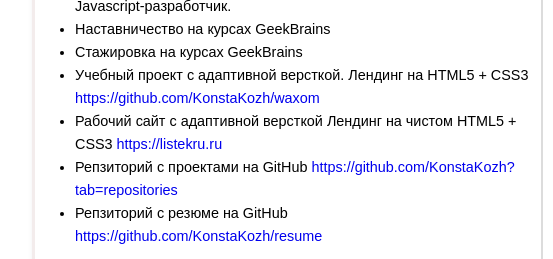
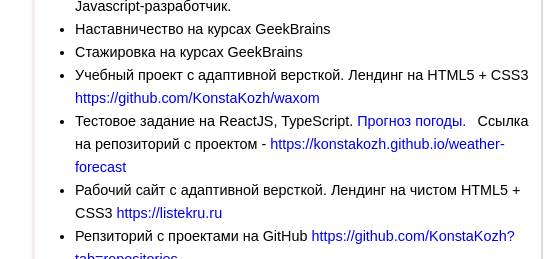
Before and after one commit to KonstaKozh/resume, a website: page index.html in a window 1280 px wide. Shown: the part 520-779 px from the top of the page, 221-774 px from the left. Drawn offline with Linux system fonts and the light colour scheme; grey boxes are pictures that could not be loaded.

Commit message:
add skill

```diff
--- a/index.html
+++ b/index.html
@@ -38,7 +38,11 @@
                         Лендинг на HTML5 + CSS3
                         <a href="https://github.com/KonstaKozh/waxom">https://github.com/KonstaKozh/waxom</a>
                     </li>
-                    <li>Рабочий сайт с адаптивной версткой
+                    <li>Тестовое задание на ReactJS, TypeScript.
+                       <a href="https://konstakozh.github.io/weather-forecast/build/">Прогноз погоды.</a>
+                        Ссылка на репозиторий с проектом - <a href="https://konstakozh.github.io/weather-forecast">https://konstakozh.github.io/weather-forecast</a>
+                    </li>
+                    <li>Рабочий сайт с адаптивной версткой.
                         Лендинг на чистом HTML5 + CSS3
                         <a href="https://listekru.ru">https://listekru.ru</a>
                     </li>
```
